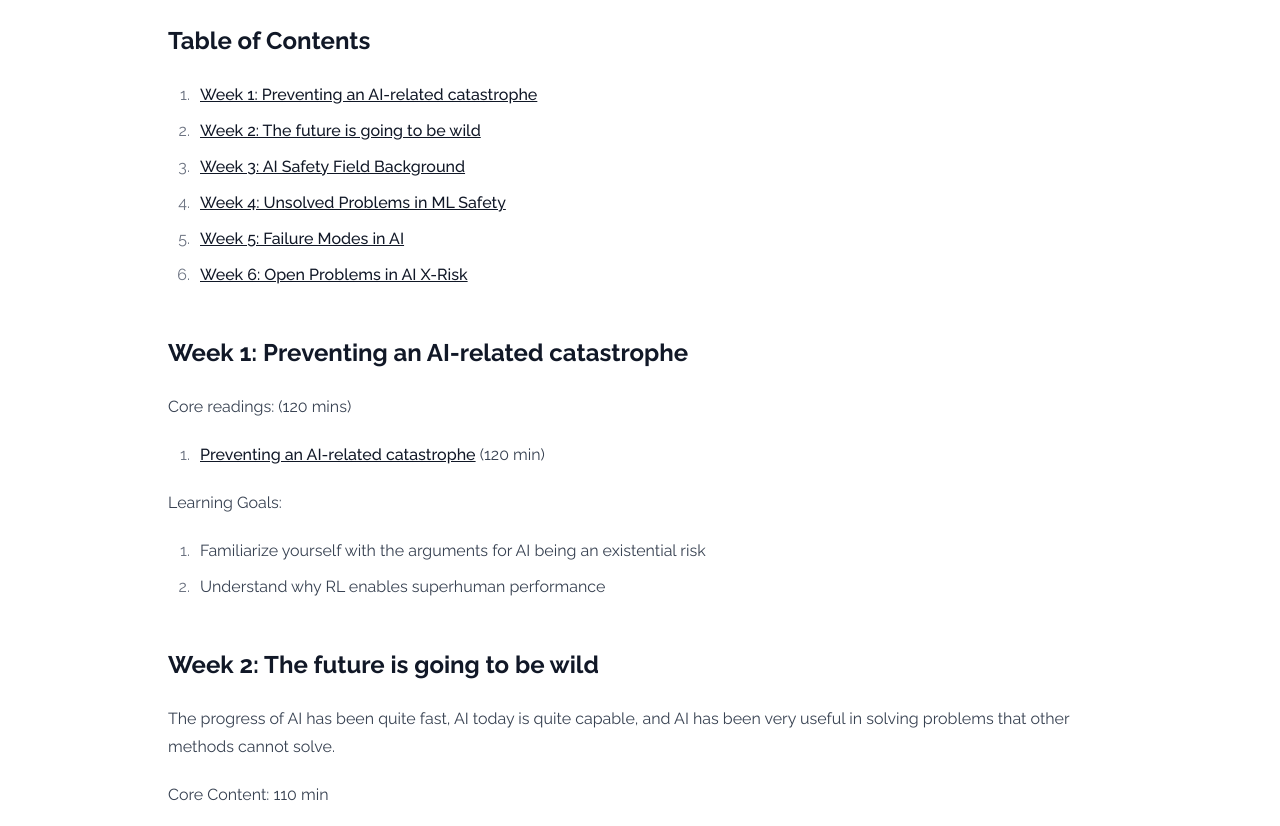
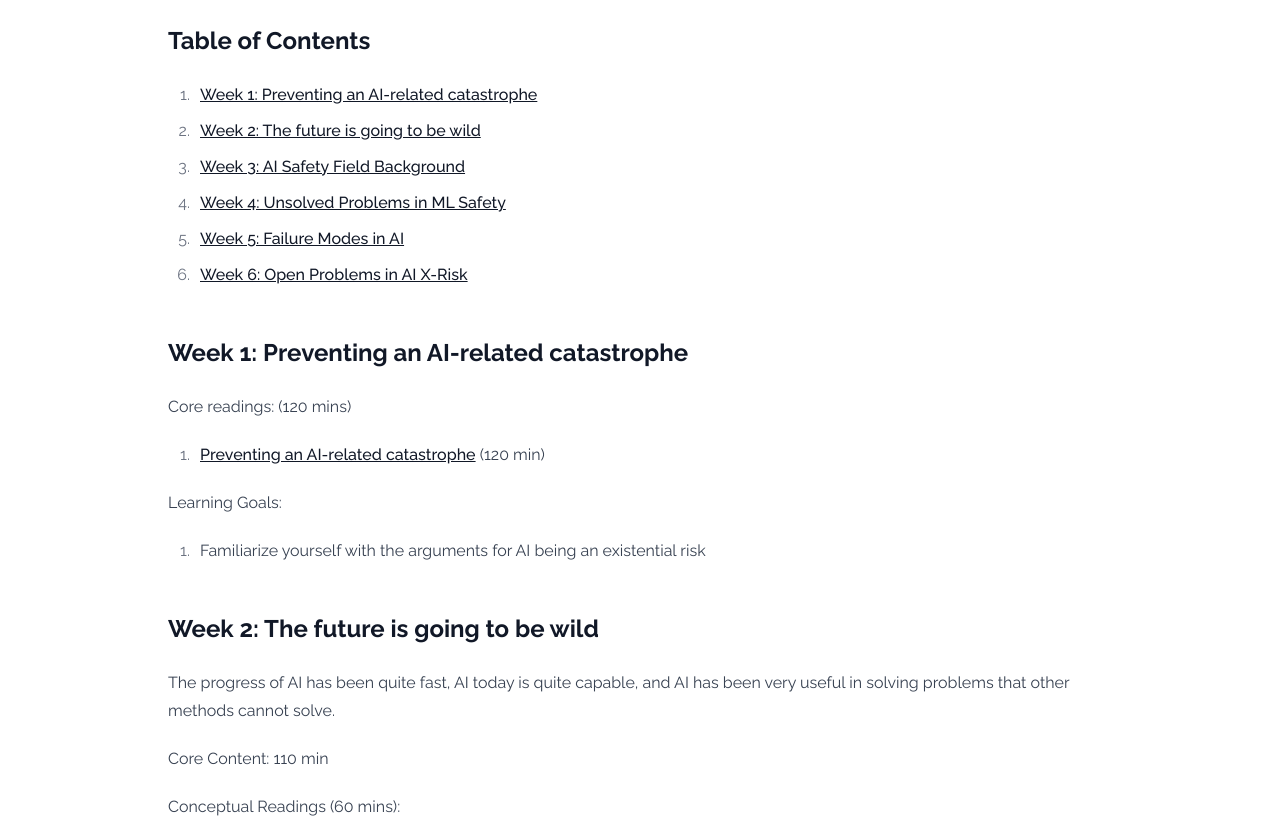
Before and after one commit to AIS-UCLA/website-astro, an Astro site: page /fellowships/cv in a window 1280 px wide. Shown: the part 223-1049 px from the top of the page. Built offline with nearby package versions, Linux system fonts and the light colour scheme; Astro itself is replaced by a stand-in of ours.

Commit message:
Update cv.md

```diff
--- a/src/pages/fellowships/cv.md
+++ b/src/pages/fellowships/cv.md
@@ -23,7 +23,6 @@ Core readings: (120 mins)
 Learning Goals:
 
 1. Familiarize yourself with the arguments for AI being an existential risk
-2. Understand why RL enables superhuman performance
 
 ## Week 2: The future is going to be wild
 
```
